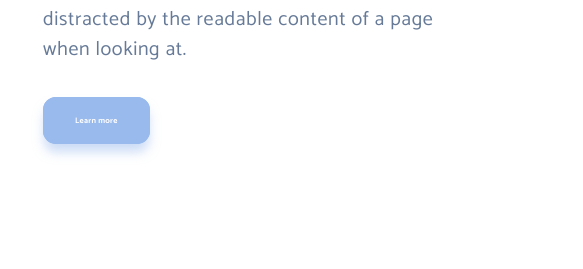
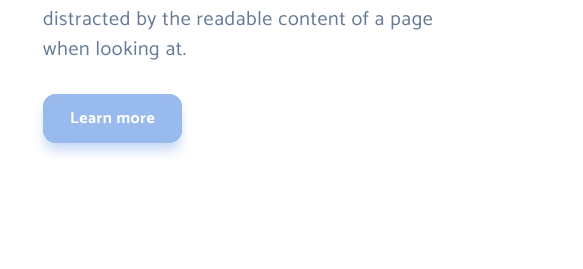
Before and after one commit to irwin7/barber-main, a plain HTML site: page index.html in a window 1280 px wide. Shown: the part 580-849 px from the top of the page, 697-1280 px from the left. Drawn offline with Linux system fonts and the light colour scheme.

Commit message:
update-1

```diff
--- a/css/style.css
+++ b/css/style.css
@@ -50,11 +50,11 @@ span{
 }
 .history-btn{
   font-weight: bold;
-  font-size: 8px;
+  font-size: 16px;
   line-height: 150.6%;
   letter-spacing: 0.03em;
   color: #FFFFFF;
-  padding: 15px 30px;
+  padding: 9px 25px;
   background-color: #99BAED;
   border-radius: 13px;
   box-shadow: 0px 9px 11px -1px rgba(153, 186, 237, 0.5);
```
